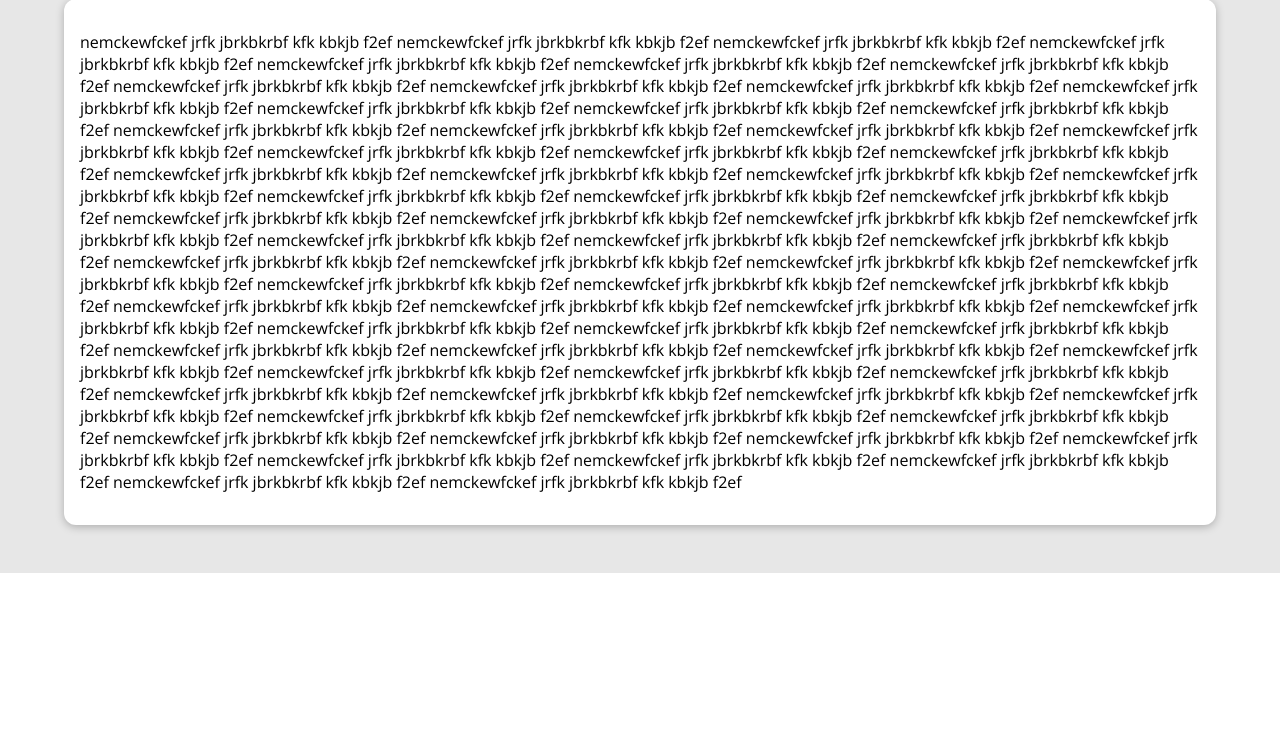
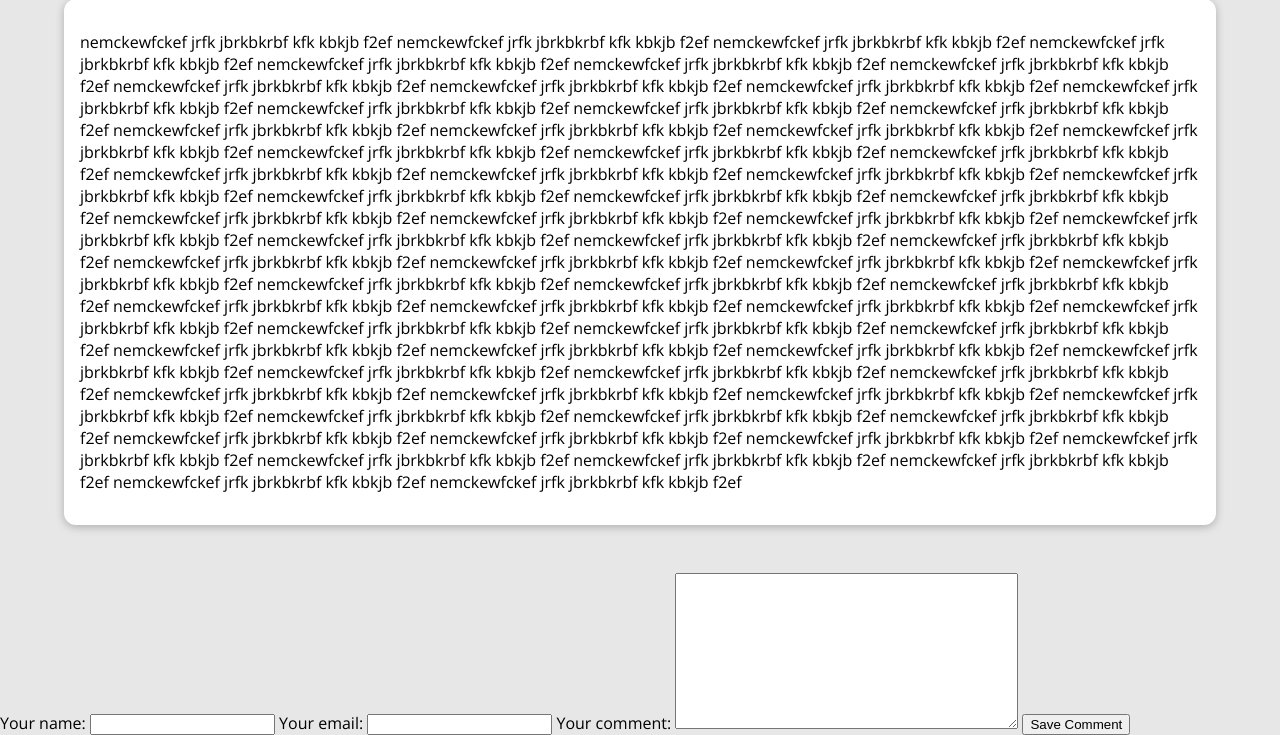
Before and after one commit to VladyslavShaposhnikov/udemy-course, a Django app: a page that uses blog/templates/blog/post_detail.html in a window 1280 px wide. Shown: the part 529-1264 px from the top of the page. Before the commit the page ends 1102 px from the top, so only its background shows below. Run offline with Django 4.2, Linux system fonts and the light colour scheme; data comes from the database, SQL or seed files in the repository.

Commit message:
adding comment form

```diff
--- /dev/null
+++ b/blog/forms.py
@@ -0,0 +1,14 @@
+from django import forms
+
+from .models import Comment
+
+
+class CommentForm(forms.ModelForm):
+    class Meta:
+        model = Comment
+        exclude = ["post"]
+        labels = {
+            "user_name": "Your name",
+            "user_email": "Your email",
+            "text": "Your comment"
+        }
--- a/blog/templates/blog/post_detail.html
+++ b/blog/templates/blog/post_detail.html
@@ -31,4 +31,11 @@
     <main>
         {{ post.content|linebreaks }}
     </main>
+
+    <div>
+        <form method="post">
+            {{ comment_form }}
+            <button>Save Comment</button>
+        </form>
+    </div>
 {% endblock %}
--- a/blog/urls.py
+++ b/blog/urls.py
@@ -3,7 +3,7 @@ from . import views
 
 urlpatterns = [
     path('', views.IndexView.as_view(), name='index'),
-    path('posts', views.PostsView.as_view(), name='posts'),
+    path('posts', views.PostsListView.as_view(), name='posts'),
     path('posts/<slug:slug>', views.PostDetailView.as_view(), name='post-detail'),
     path('tag/<str:tag>', views.TagPostsView.as_view(), name='tag-posts'),
 ]
--- a/blog/views.py
+++ b/blog/views.py
@@ -1,5 +1,7 @@
+from django.views.generic import ListView, DetailView
+
 from .models import Post
-from django.views.generic import ListView, DetailView
+from .forms import CommentForm
 
 
 class IndexView(ListView):
@@ -13,7 +15,7 @@ class IndexView(ListView):
         data = queryset[:3]
         return data
 
-class PostsView(ListView):
+class PostsListView(ListView):
     template_name = "blog/all_posts.html"
     model = Post
     ordering = ["-date"]
@@ -26,6 +28,7 @@ class PostDetailView(DetailView):
     def get_context_data(self, **kwargs):
         context = super().get_context_data(**kwargs)
         context["tags"] = self.object.tags.all()
+        context["comment_form"] = CommentForm()
         return context
 
 class TagPostsView(ListView):
```
